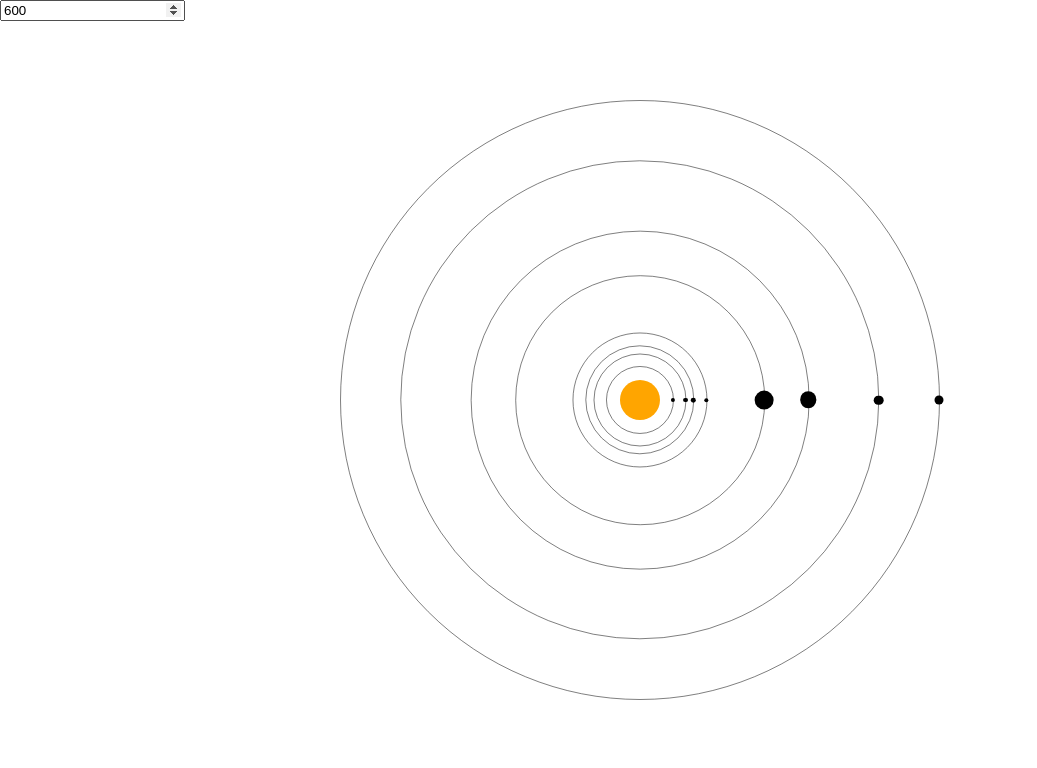
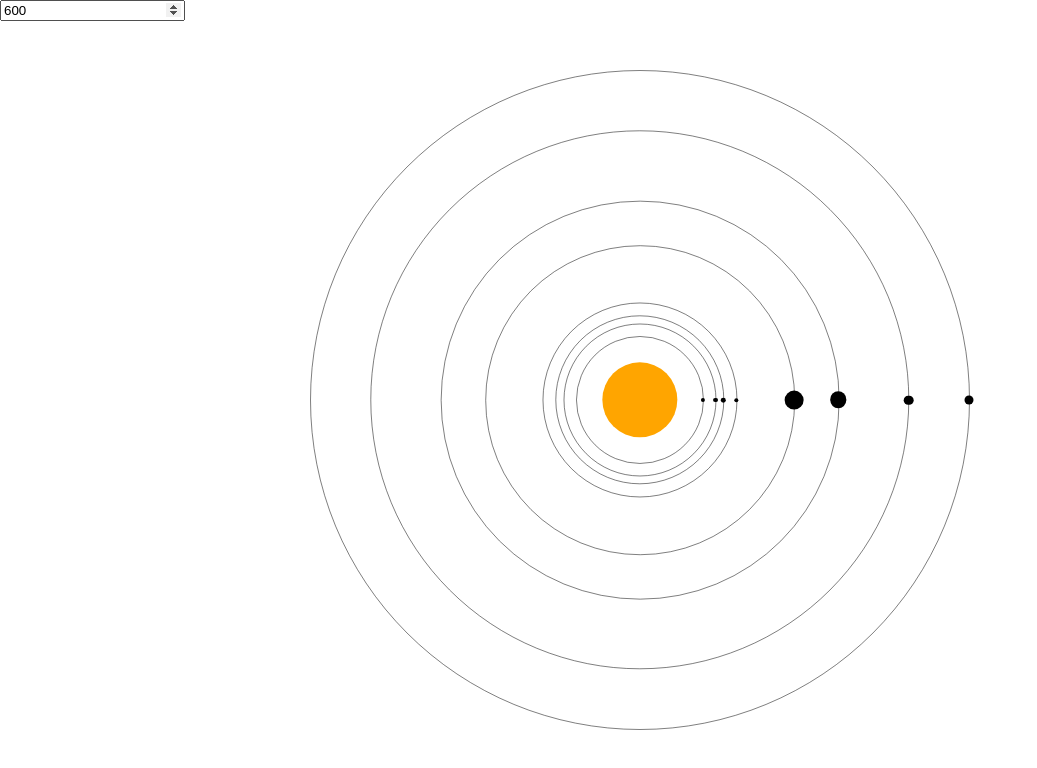
Before and after one commit to alteyss/react-solar-system, a React (Create React App) app: page / in a window 1280 px wide. Shown: the top 768 px of the page, without its empty margins (0-1037 px from the left). Built offline with nearby package versions, Linux system fonts and the light colour scheme.

Commit message:
Draft on width respect

```diff
--- a/src/components/SolarSystem.tsx
+++ b/src/components/SolarSystem.tsx
@@ -1,10 +1,12 @@
 import React from 'react';
 import styled from 'styled-components';
 import '../styles/index.scss';
-import { Mercury, Neptune, Venus, Earth, Mars, Jupiter, Saturn, Uranus, Sun } from '../constants';
+import { Mercury, Neptune, Venus, Earth, Mars, Jupiter, Saturn, Uranus } from '../constants';
 
 const BASE_PERIOD   = 10;
-const MAX_SIZE      = 50;
+
+const BASE_DISTANCE = 5;
+const MAX_DISTANCE  = 50;
 
 const BASE_RADIUS   = 0.3;
 const MAX_RADIUS    = 1.3;
@@ -20,8 +22,13 @@ export class SolarSystem extends React.Component {
     };
 
     getOrbitSize(distance: number): number {
-        let squareRatio = Math.sqrt(distance / Neptune.DistanceFromSun);
-        return squareRatio * MAX_SIZE;
+        let ratio   = Math.sqrt(distance / Neptune.DistanceFromSun);
+        let size    = ratio * MAX_DISTANCE + BASE_DISTANCE;
+
+        // if (size > MAX_DISTANCE)
+        //     size = MAX_DISTANCE;
+
+        return size;
     }
 
     getObjectSize(radius: number): number {
@@ -77,7 +84,7 @@ export class SolarSystem extends React.Component {
 
         return (
             <div className="solar-system" style={{
-                fontSize: (2 * this.state.width) / 100 // 2% of the width
+                fontSize: (2 * this.state.width) / 100 // 2% of the width => adds 10/100 of the width
             }}>
                 <div className="commands">
                     <input type="number" value={this.state.width} onInput={(val: any) => {
--- a/src/styles/index.scss
+++ b/src/styles/index.scss
@@ -23,7 +23,6 @@ body {
   top: 0;
   width: 100vw;
   z-index: -1;
-  font-size: 10px;
 
   .commands {
     position: absolute;
```
Also changed, not shown: 1 other file (tests, documents, lock files or other folders).
